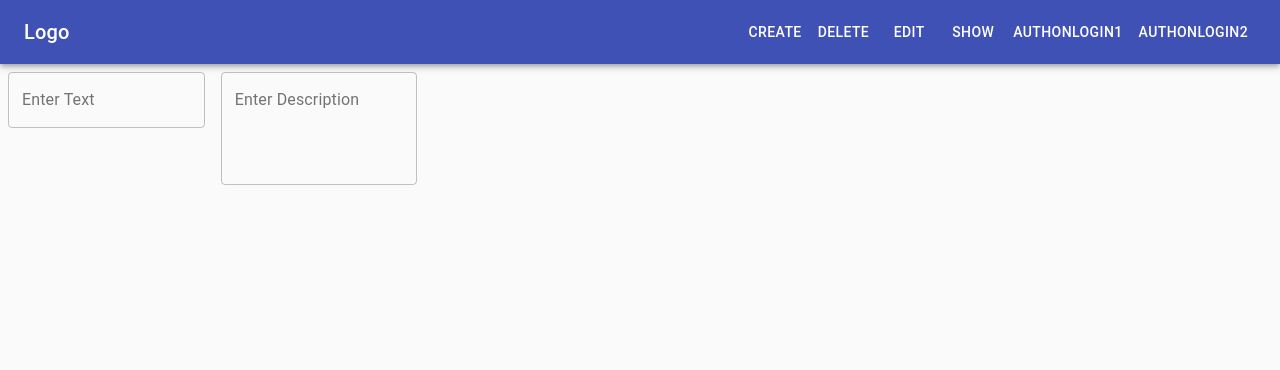
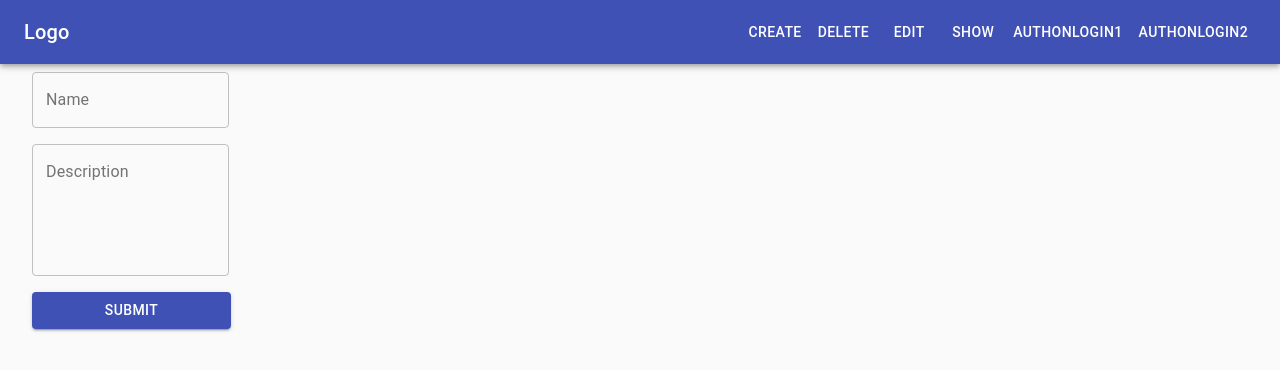
Before and after one commit to JakeDVirus/practice_streams, a React (Create React App) app: page /streams/new in a window 1280 px wide. Shown: the top 370 px of the page. Built offline with nearby package versions, Linux system fonts and the light colour scheme.

Commit message:
redux form: 3nd phase

```diff
--- a/src/components/App.js
+++ b/src/components/App.js
@@ -1,7 +1,8 @@
 import React from 'react';
 import { BrowserRouter, Route, Switch } from "react-router-dom";
 
-import CssBaseline from "@material-ui/core/CssBaseline"
+import CssBaseline from "@material-ui/core/CssBaseline";
+import MuiContainer from '@material-ui/core/Container';
 
 import Header from './Header';
 import StreamCreate from './streams/StreamCreate';
@@ -16,6 +17,7 @@ const App = () => {
       <CssBaseline />
       <BrowserRouter>
         <Header />
+        <MuiContainer maxWidth="xl">
           <Switch>
             <Route path="/" exact component={StreamList}/>
             <Route path="/streams/new" component={StreamCreate}/>
@@ -23,6 +25,7 @@ const App = () => {
             <Route path="/streams/delete" component={StreamDelete}/>
             <Route path="/streams/show" component={StreamShow}/>
           </Switch>
+        </MuiContainer>
       </BrowserRouter>
     </div>
   );
--- a/src/components/streams/StreamCreate.js
+++ b/src/components/streams/StreamCreate.js
@@ -3,11 +3,12 @@ import { Field, reduxForm } from "redux-form";
 
 import { makeStyles } from '@material-ui/core/styles';
 import TextField from '@material-ui/core/TextField';
+import Button from '@material-ui/core/Button'
 
 
 const useStyles = makeStyles((theme) => ({
   root: {
-    '& .MuiTextField-root': {
+    '& > *': {
       margin: theme.spacing(1),
       width: '25ch',
     },
@@ -15,43 +16,78 @@ const useStyles = makeStyles((theme) => ({
 }));
 
 
-const renderedBasicInputField = (formProps) => {
+const renderedBasicInputField = ({
+  input,
+  meta: { error, invalid, touched }
+}) => {
   return (
     <TextField
       id="outlined-basic"
-      label="Enter Text"
+      error={touched && invalid}
+      helperText={touched && error}
+      label="Name"
       variant="outlined"
-      value={formProps.input.value}
-      onChange={formProps.input.onChange}
+      {...input}
     />
   )
 };
 
-const renderedMultilineField = (formProps) => (
-  <TextField id="outlined-multiline-static"
-    label="Enter Description"
-    multiline
-    rows={4}
-    variant="outlined"
-    {...formProps.input}
-  />
-);
+const renderedMultilineField = ({
+  input,
+  meta: {error, invalid, touched}
+}) => {
+  return (
+    <TextField
+      {...input}
+      id="outlined-multiline-static"
+      label="Description"
+      multiline
+      rows={5}
+      variant="outlined"
+      error = {touched && invalid}
+      helperText={touched && error}
+    />
+  )
+};
 
 
 //******* COMPONENT STARTS HERE ********/
-const StreamCreate = () => {
+const StreamCreate = (props) => {
+  const {handleSubmit, pristine, reset, submitting} = props;
   const classes = useStyles();
 
+  const onFormSubmit = (formValues) => {
+    console.log(formValues)
+  };
+
   return (
-    <form className={classes.root} noValidate autoComplete="off">
-        <Field name="title" component={renderedBasicInputField} />
-        <Field name="description" component={renderedMultilineField}/>
+    <form
+      className={classes.root}
+      noValidate
+      autoComplete="off"
+      onSubmit={handleSubmit(onFormSubmit)}
+    >
+        <Field name="title" component={renderedBasicInputField} /><br />
+        <Field name="description" component={renderedMultilineField}/><br/>
+        <Button variant="contained" color="primary" type="submit">Submit</Button>
     </form>
   );
 };
 
+const validate = (formValues) => {
+  const errors= {};
+  if (!formValues.title) {
+    errors.title = "You must enter a title";
+  }
+  if (!formValues.description) {
+    errors.description = "You must enter a description";
+  }
+  return errors;
+}
+
 export default reduxForm({
-  form: "streamCreate"
+  form: "streamCreate",
+  validate: validate
 })(StreamCreate);
 
 
```
Also changed, not shown: 1 other file (tests, documents, lock files or other folders). Lines whose indentation alone changed are shown as unchanged.
